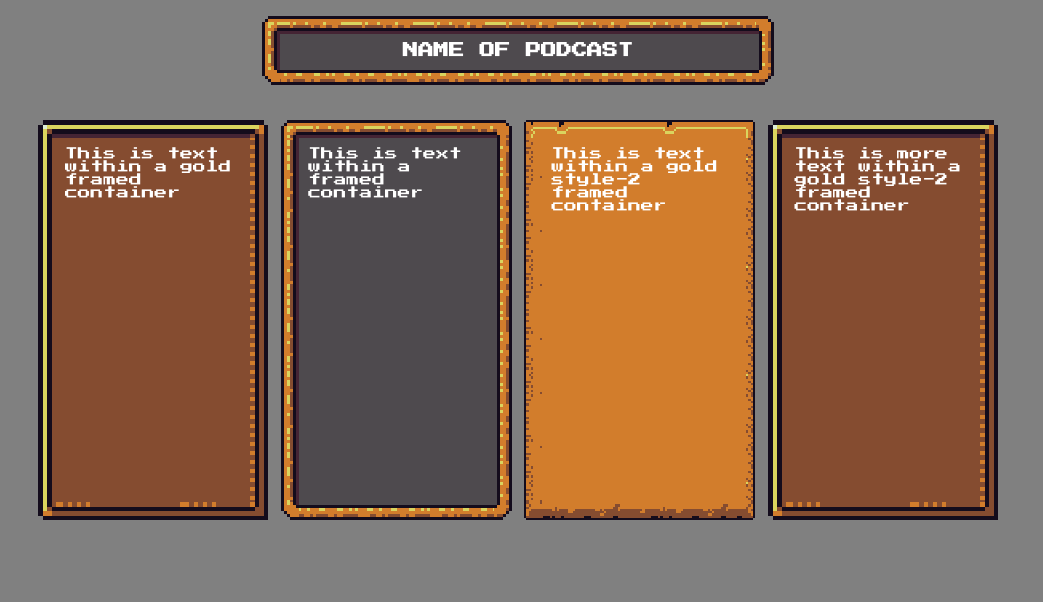
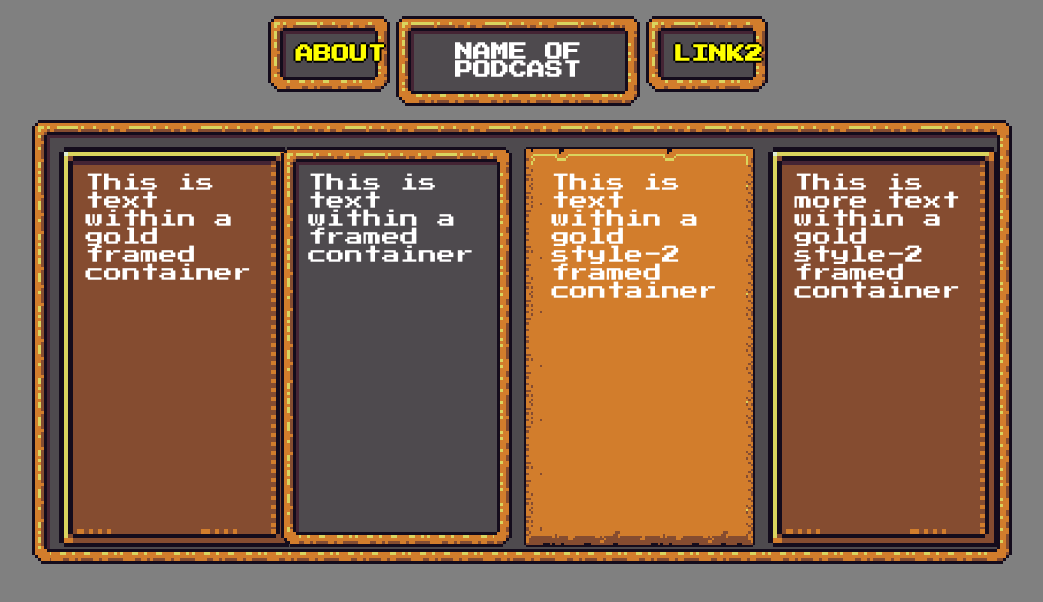
Before and after one commit to someoneElse195/MSite, a plain HTML site: page index.html in a window 1280 px wide. Shown: the whole page, without its empty margins (122-1165 px from the left). Drawn offline with Linux system fonts and the light colour scheme.

Commit message:
Tweaking layout and formatting

```diff
--- a/index.html
+++ b/index.html
@@ -10,12 +10,20 @@
 
 
 <body>
-
+    <div id="main">
         <div class="rpgui-content">
 
             <div class="rpgui-container framed" id="header">
                 NAME OF PODCAST
             </div>
+            <div class="rpgui-container framed" id="about">
+                <a href="about.html">ABOUT</a>
+            </div>
+            <div class="rpgui-container framed" id="LINK2">
+                <a href="">LINK2</a>
+            </div>
+
+            <div class="rpgui-container framed" id="content">
 
                 <div class="rpgui-container framed-golden">
                     This is text within a gold framed container
@@ -35,6 +43,9 @@
 
             </div>
 
+        </div>
+    </div>
+
 </body>
 
 
--- a/style/indexStyle.css
+++ b/style/indexStyle.css
@@ -3,26 +3,54 @@ body {
 
 }
 
-.rpgui-content {
-    left: 12.5%;
+#main {
+    width: auto;
+    height: 100%;
+}
+
+#content {
     top: 15%;
-    width: 75%;
+    width: 76.6%;
+    height: 55.5%;
+    left:12%;
 }
 
 .rpgui-container {
     height: 50%;
     width: 18%;
     color: white;
-
+    font-size: larger;
 }
 
 #header {
     position: fixed;
-    left: 30%;
+    left: 40.5%;
     top: 2%;
     height: max-content;
-    width: 40%;
+    width: 19%;
     text-align: center;
-    font-size: larger;
+    font-size: large;
     font-weight: bold;
 }
+
+#about {
+    position: fixed;
+    left: 30.5%;
+    top: 2%;
+    height: max-content;
+    width: 9.5%;
+    text-align: center;
+    font-size: large;
+    font-weight: bold;
+}
+
+#LINK2 {
+    position: fixed;
+    left: 60%;
+    top: 2%;
+    height: max-content;
+    width: 9.5%;
+    text-align: center;
+    font-size: large;
+    font-weight: bold;
+}
```
Lines whose indentation alone changed are shown as unchanged.
